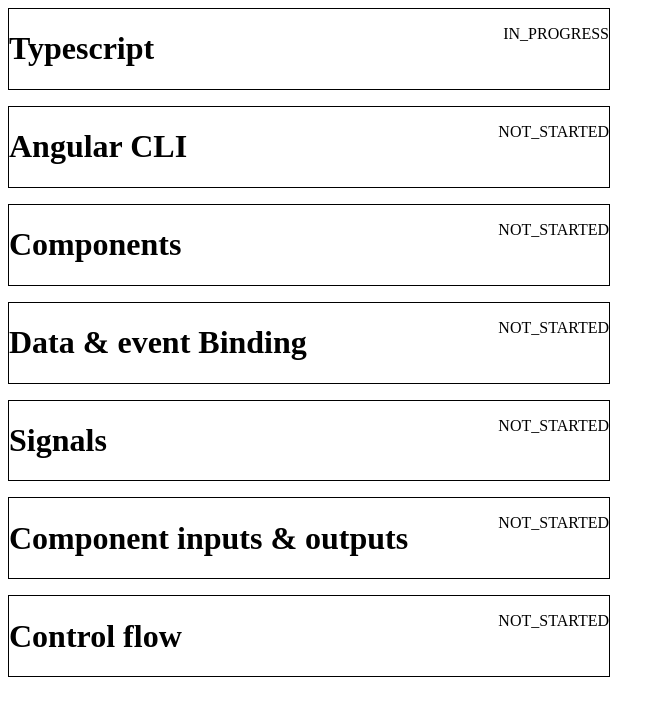
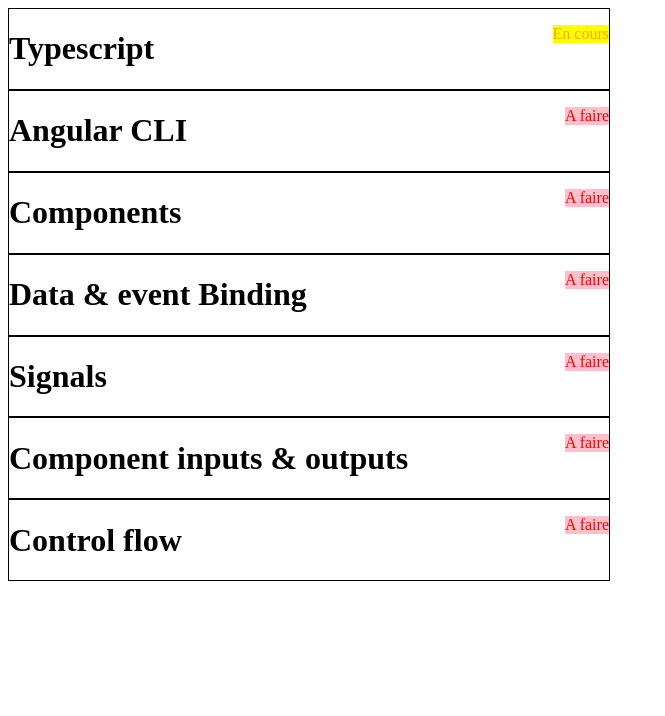
Before and after one commit to ikerbede/todos, an Angular app: page / in a window 1280 px wide. Shown: the top 716 px of the page, without its empty margins (0-665 px from the left). Built offline with nearby package versions, Linux system fonts and the light colour scheme.

Commit message:
unit-3: solutions 1 et 2

```diff
--- a/src/app/app.html
+++ b/src/app/app.html
@@ -1,3 +1,3 @@
-@for (todo of todos$ | async; track todo.id) {
-  <app-todo [task]="todo" />
+@if (todos$ | async; as todos) {
+  <app-todos [tasks]="todos" />
 }
--- a/src/app/app.ts
+++ b/src/app/app.ts
@@ -2,10 +2,11 @@
 import { fetchTodos } from './data-access/todos.service';
 import { Todo } from './todo/todo';
 import { AsyncPipe } from '@angular/common';
+import { Todos } from "./todos/todos";
 
 @Component({
   selector: 'app-root',
-  imports: [AsyncPipe, Todo],
+  imports: [AsyncPipe, Todo, Todos],
   templateUrl: './app.html',
   styleUrl: './app.scss'
 })
--- /dev/null
+++ b/src/app/todo-status/todo-status-pipe.ts
@@ -0,0 +1,22 @@
+import { Pipe, PipeTransform } from '@angular/core';
+import { TaskStatus } from '../data-access/task';
+
+@Pipe({
+  name: 'todoStatus',
+})
+export class TodoStatusPipe implements PipeTransform {
+
+  transform(status: TaskStatus): string {
+    switch (status) {
+      case TaskStatus.NotStarted:
+        return 'A faire';
+      case TaskStatus.InProgress:
+        return 'En cours';
+      case TaskStatus.Completed:
+        return 'Terminée';
+      default:
+        return 'Statut inconnu';
+    }
+  }
+
+}
--- /dev/null
+++ b/src/app/todo-status/todo-status.html
@@ -0,0 +1 @@
+<p [class]="taskStatus()">{{ taskStatus() | todoStatus }}</p>
--- /dev/null
+++ b/src/app/todo-status/todo-status.scss
@@ -0,0 +1,14 @@
+.NOT_STARTED {
+  color: red;
+  background-color: pink;
+}
+
+.IN_PROGRESS {
+  color: orange;
+  background-color: yellow;
+}
+
+.COMPLETED {
+  color: green;
+  background-color: greenyellow;
+}
--- /dev/null
+++ b/src/app/todo-status/todo-status.ts
@@ -0,0 +1,13 @@
+import { Component, input } from '@angular/core';
+import { TaskStatus } from '../data-access/task';
+import { TodoStatusPipe } from './todo-status-pipe';
+
+@Component({
+  selector: 'app-todo-status',
+  imports: [TodoStatusPipe],
+  templateUrl: './todo-status.html',
+  styleUrl: './todo-status.scss',
+})
+export class TodoStatus {
+  taskStatus = input.required<TaskStatus>();
+}
--- a/src/app/todo/todo.html
+++ b/src/app/todo/todo.html
@@ -1,8 +1,9 @@
+<!-- eslint-disable @angular-eslint/template/click-events-have-key-events -->
 <!-- eslint-disable @angular-eslint/template/interactive-supports-focus -->
-<div class="todo" (click)="showDetails()" (keypress)="showDetails()">
+<div class="todo" (click)="showDetails()">
   <div class="todo-header">
     <h1>{{ task().title }}</h1>
-    <p>{{ task().status }}</p>
+    <app-todo-status [taskStatus]="task().status" />
   </div>
   @if (detailsDisplayed) {
     <p>{{ task().description }}</p>
--- a/src/app/todo/todo.ts
+++ b/src/app/todo/todo.ts
@@ -1,9 +1,10 @@
 import { Component, input } from "@angular/core";
 import { Task, TaskStatus } from "../data-access/task";
+import { TodoStatus } from "../todo-status/todo-status";
 
 @Component({
   selector: 'app-todo',
-  imports: [],
+  imports: [TodoStatus],
   templateUrl: './todo.html',
   styleUrl: './todo.scss',
 })
--- /dev/null
+++ b/src/app/todos/todos.html
@@ -0,0 +1,3 @@
+@for (task of tasks(); track task.id) {
+  <app-todo [task]="task" />
+}
--- /dev/null
+++ b/src/app/todos/todos.ts
@@ -0,0 +1,13 @@
+import { Component, input } from '@angular/core';
+import { Task } from '../data-access/task';
+import { Todo } from '../todo/todo';
+
+@Component({
+  selector: 'app-todos',
+  imports: [Todo],
+  templateUrl: './todos.html',
+  styleUrl: './todos.scss',
+})
+export class Todos {
+  tasks = input<Task[]>([]);
+}
```
Also changed, not shown: src/app/todos/todos.scss (added).
